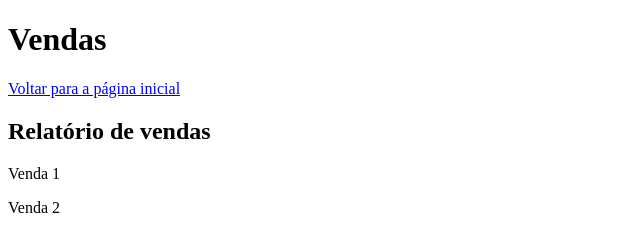
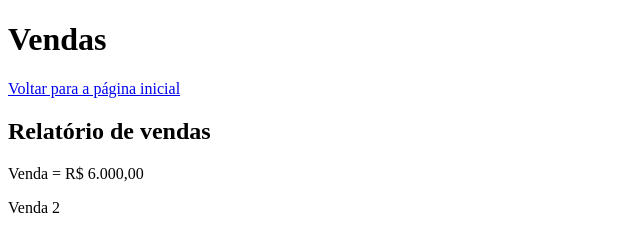
Before and after one commit to JoseFinholdt/sitedevendas, a plain HTML site: page vendas.html in a window 1280 px wide. Shown: the full height of the page, 0-640 px from the left. Drawn offline with Linux system fonts and the light colour scheme.

Commit message:
Update vendas.html

```diff
--- a/vendas.html
+++ b/vendas.html
@@ -9,7 +9,7 @@
     <h1>Vendas</h1>
     <a href="Index.html">Voltar para a página inicial</a>
     <h2>Relatório de vendas</h2>
-    <p>Venda 1</p>
+    <p>Venda = R$ 6.000,00</p>
     <p>Venda 2</p>
 </body>
 </html>
```
